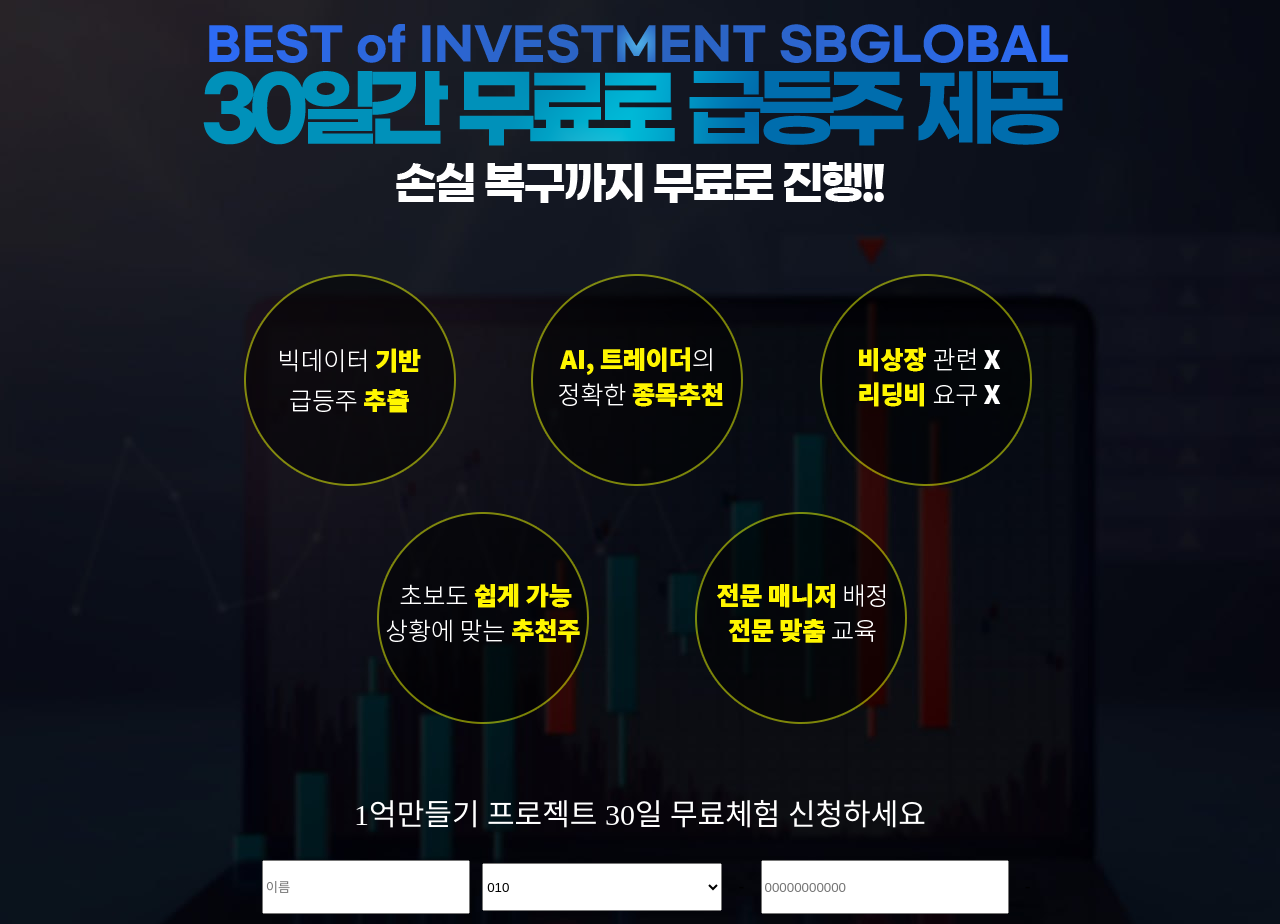
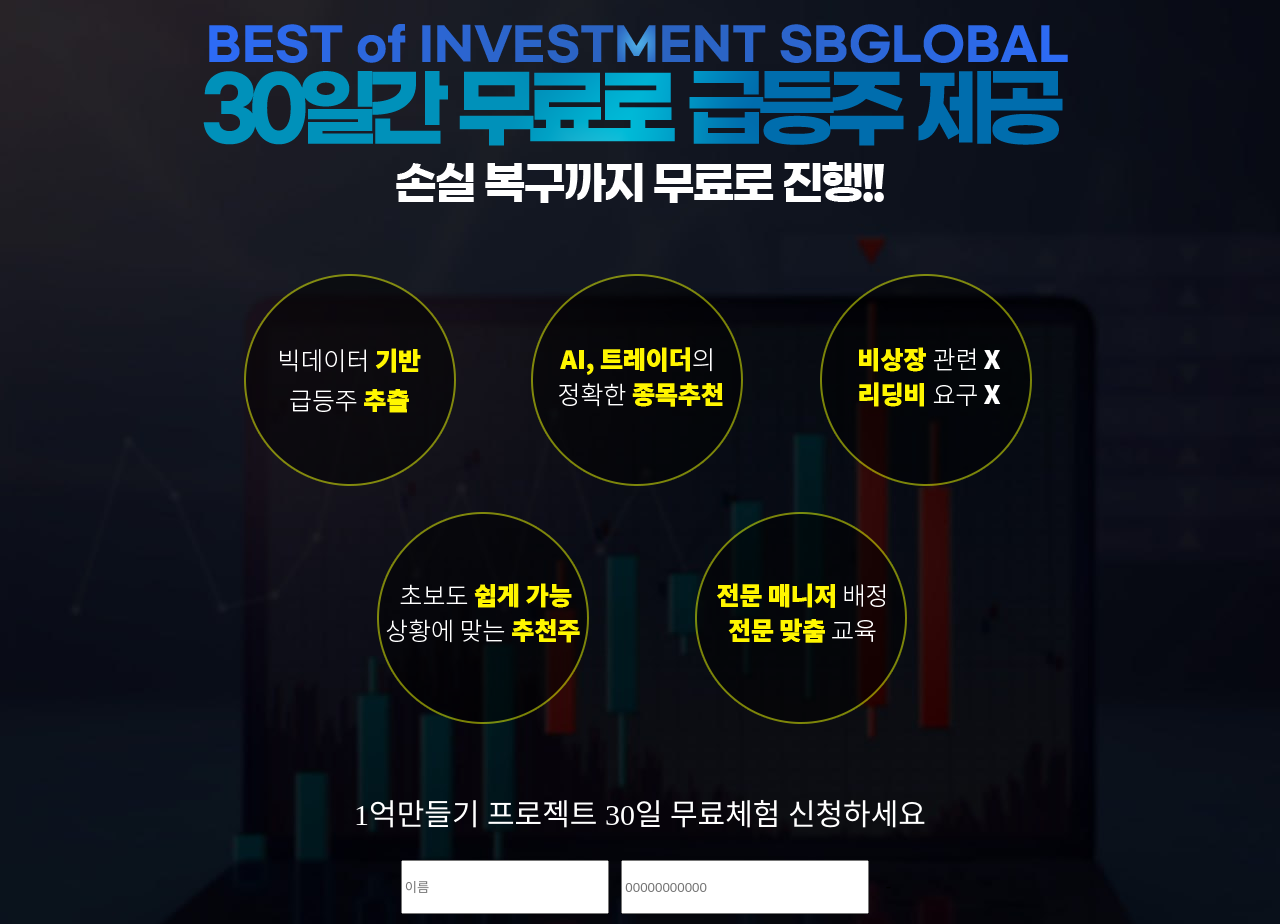
Before and after one commit to euntti/newstest, a React (Create React App) app: page / in a window 1280 px wide. Shown: the top 924 px of the page. Built offline with nearby package versions, Linux system fonts and the light colour scheme; no server answers.

Commit message:
숫자변경

```diff
--- a/src/Main.js
+++ b/src/Main.js
@@ -317,12 +317,12 @@ function App() {
               ></input>
             </div>
             <div className="phone">
-              <select>
+              {/* <select>
                 <option key="1" value="1">
                   010
                 </option>
               </select>{" "}
-              -{"\t"}
+              -{"\t"} */}
               <input
                 type="text"
                 className="phone"
```
